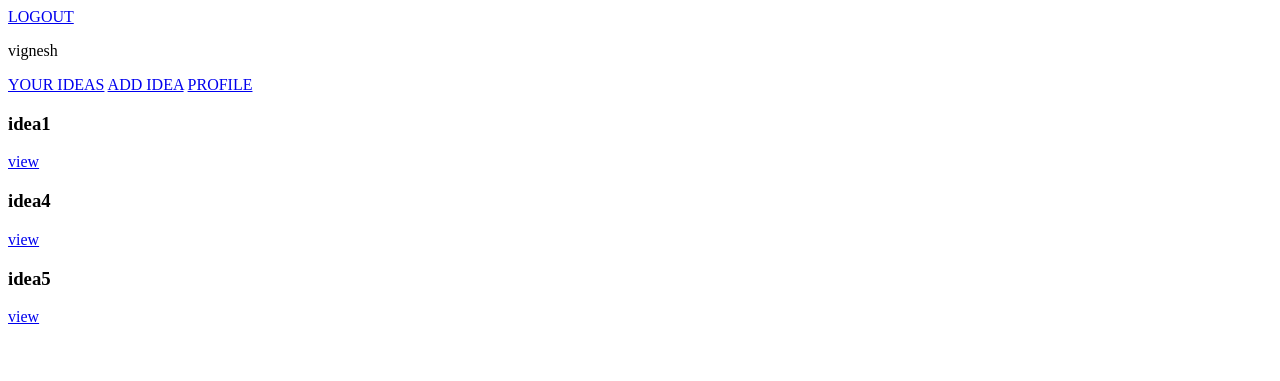
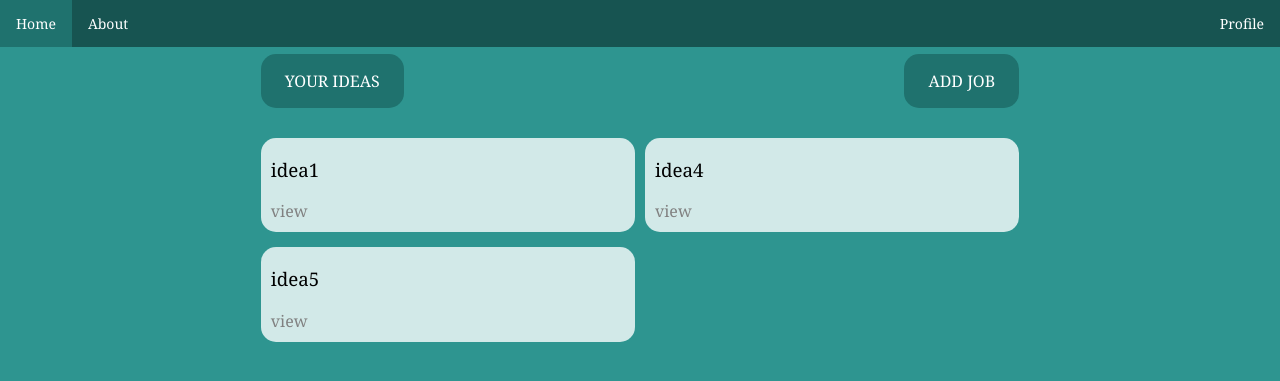
Before and after one commit to vigbav36/idea-share, a Django app: page / in a window 1280 px wide. Shown: the top 381 px of the page. Run offline with Django 4.2, Linux system fonts and the light colour scheme; a user stored in the database is signed in; data comes from the database, SQL or seed files in the repository.

Commit message:
css_changes
sorta works - 1 page on firefix one on chrome

```diff
--- a/static/mainPg.css
+++ b/static/mainPg.css
@@ -1,3 +1,117 @@
-h3{
+*{
+    font-family: Georgia, 'Times New Roman', Times, serif;
+    font-weight: 300;
+    box-sizing: border-box;
+}
+label{
+    color:red;
+}
+body{
+    background-color: rgb(46, 149, 144);
+}
+a {
+    text-decoration: none;
+}
+.main{
+    width: 100%;
+    height: 100%;
+    display: flex;
+    flex-direction: column;
+    justify-content: center;
+    align-items: center;
+    align-content: center;
+    gap: 10px;
+}
+.user_opts{
+
+    display: flex;
+    width: 60%;
+    justify-content: space-between;
+    flex-direction: row;
+}
+.user_opts a{
+    background-color: rgb(31, 114, 110);
+    padding: 1em 1.5em;
+    color: white;
+    border-radius: 15px;
+}
+.user_opts a:hover{
+    background-color: rgb(96, 143, 141);;
+}
+.ideas {
+
+    width: 60%;
+    margin-top: 20px;
+
+    display: grid;
+    grid-template-columns: 1fr 1fr;
+    column-gap: 10px;
+    row-gap: 15px;
+    justify-content: space-evenly;
+    place-items: center;
+
+}
+.item {
+
+    place-self: center stretch;
+    border-radius:15px;
+    background-color:rgb(210, 233, 232);
+    padding-left: 10px;
+    padding-bottom: 10px;
+
+}
+.item a{
+    color: gray;
+}
+.item a:hover{
     color: black;
 }
+.basicnav {
+
+    background-color:  rgb(23, 84, 81 );
+    height: fit-content;
+    width: 100%;
+    margin:0;
+    overflow: auto;
+
+  }
+nav {
+	position: fixed;
+	top: 0;
+	left: 0;
+	right: 0;
+}
+.basicnav .dropdown {
+    float:right;
+    display: block;
+}
+.basicnav .dropdown-content {
+    display: none;
+    position: absolute;
+    background-color: #f9f9f9;
+    min-width: 160px;
+    box-shadow: 0px 8px 16px 0px rgba(0,0,0,0.2);
+    z-index: 1;
+}
+.basicnav .dropdown-content a {
+    color: black;
+    padding: 12px 16px;
+    text-decoration: none;
+    display: block;
+    text-align: left;
+}
+.basicnav .dropdown:hover .dropdown-content {
+    display: block;
+}
+.basicnav .dropdown-content a:hover {background-color: #f1f1f1;}
+.basicnav a {
+    float: left;
+    color: white;
+    text-align: center;
+    padding: 14px 16px;
+    text-decoration: none;
+    font-size: 14px;
+}
+.basicnav a:hover {
+    background-color: rgb(31, 114, 110);
+}
--- a/templates/home.html
+++ b/templates/home.html
@@ -1,26 +1,41 @@
+{% load static %}
 <!DOCTYPE html>
 <html>
+    {% if user.is_authenticated %}
     <head>
-        {% load static %}
         <link rel="stylesheet" href="{% static 'mainPg.css' %}">
-
     </head>
     <body>
-    {% if user.is_authenticated %}
-        <a href="accounts/logout">LOGOUT</a>
+    <nav class="basicnav">
+        <a href="{% url 'home_view'  %}">Home</a>
+        <a href="#about">About</a>
+        <a class="dropdown" href="javascript:void(0)">Profile</a>
+        <div class="dropdown-content">
+            <a href="{% url 'profile' request.user %}">View</a>
+            <a href="accounts/logout">Logout</a>
+        </div>
+    </nav>
+
         <p>{{ request.user }}</p>
-        <a href="{% url 'my_ideas' %}">YOUR IDEAS</a>
-        <a href="{% url 'add_idea' %}">ADD IDEA</a>
-        <a href="{% url 'profile' request.user %}">PROFILE</a>
-        <div>
+
+    <div class="main">
+        <div class="user_opts">
+            <a href="{% url 'my_ideas' %}">YOUR IDEAS</a>
+            <a href="{% url 'add_idea' %}">ADD JOB</a>
+        </div>
+        <div class="ideas">
             {% for idea in Idea %}
-                <div>
+                <div class="item">
                     <h3>{{ idea.title }}</h3>
                     <a href = "{% url 'idea_view' idea.id %}">view</a>
                 </div>
             {% endfor %}
         </div>
+    </div>
     {% else %}
+        <head>
+            <link rel="stylesheet" href="{% static 'mainPg.css' %}">
+        </head>
         <a href="accounts/login">LOGIN</a>
         <a href="/signup">SIGNUP</a>
     {% endif %}
```
Also changed, not shown: static/signup.css (+21 -8 lines), templates/signup.html (+5 -6 lines).
